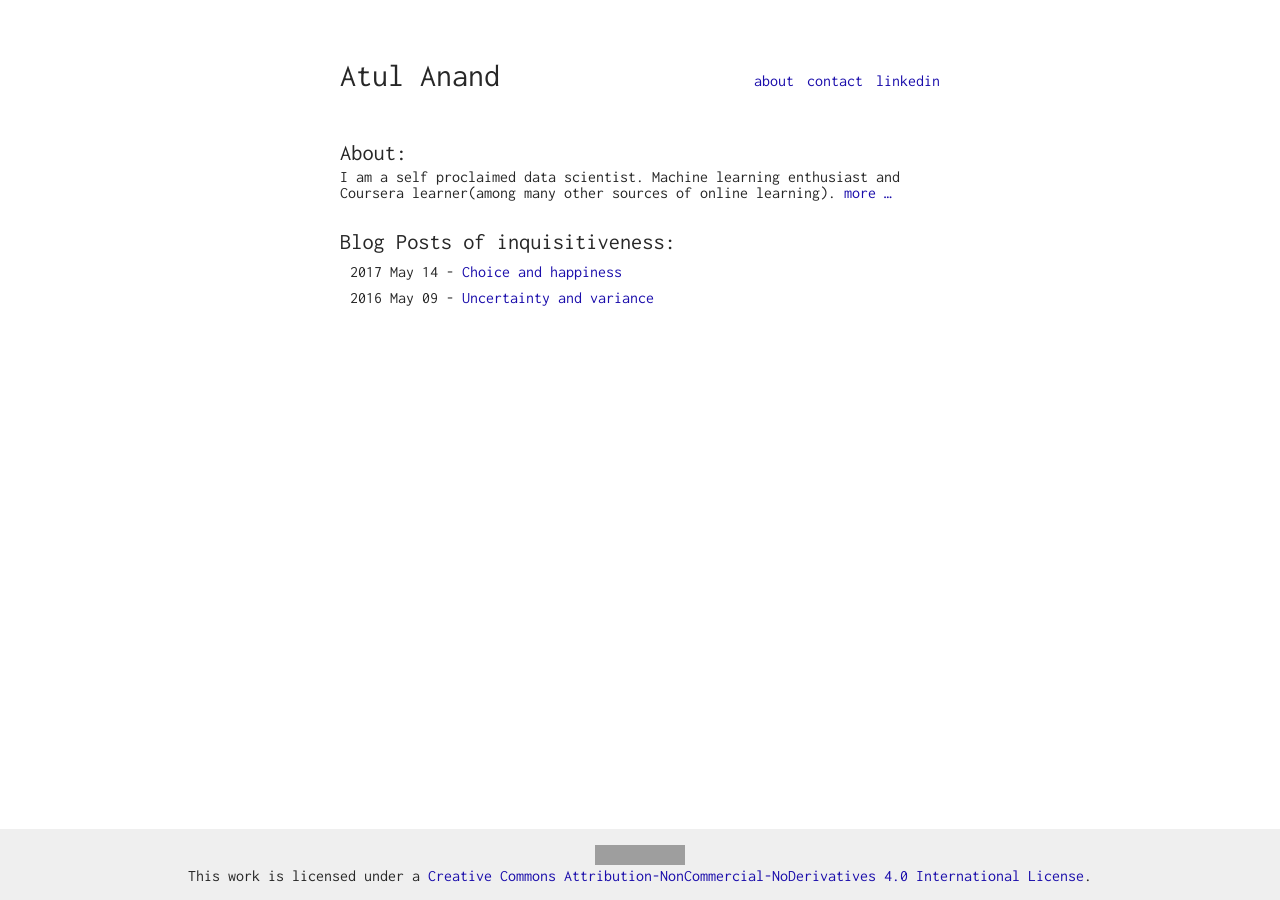
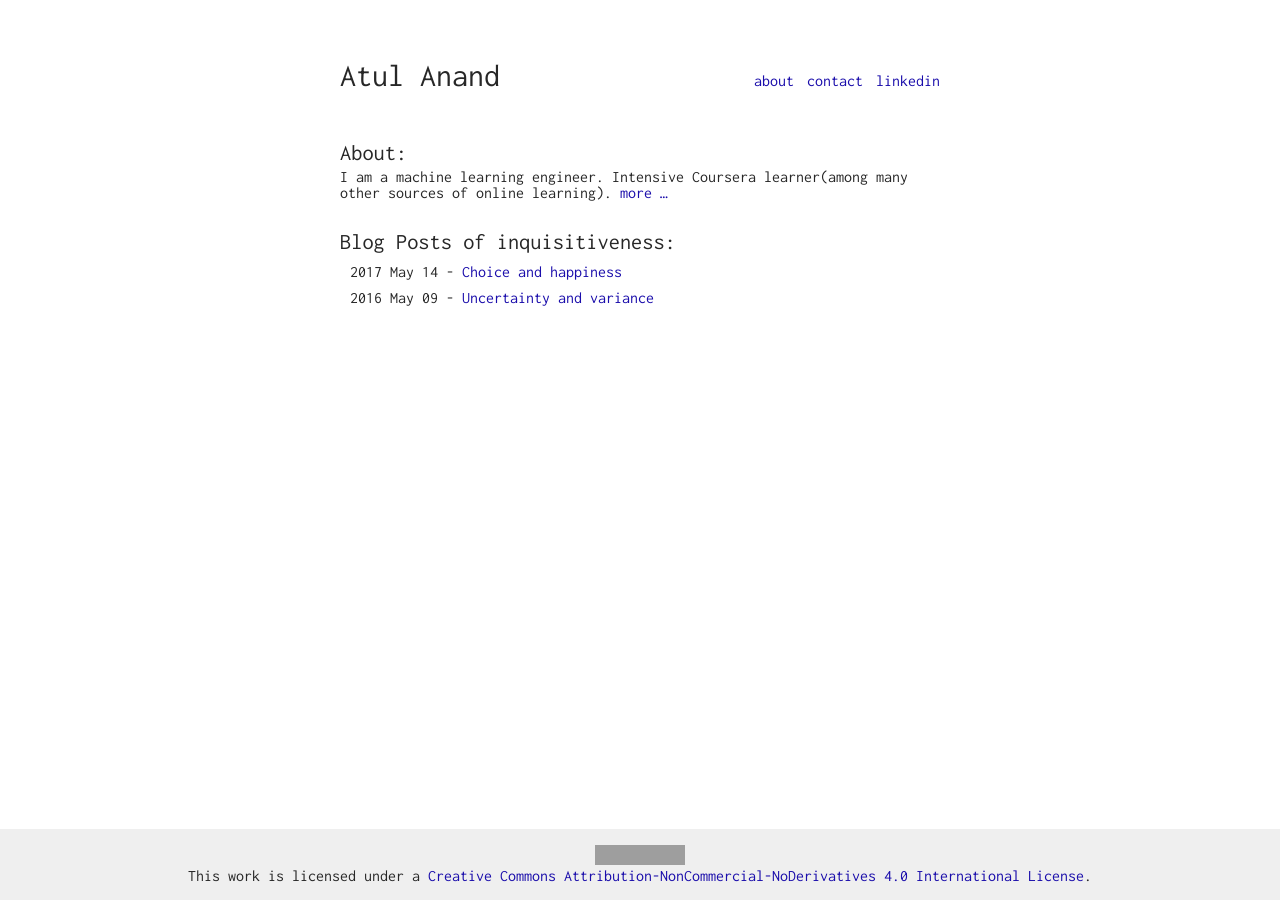
Before and after one commit to unosonu/unosonu.github.io, a Jekyll site: the page built from index.html, in a window 1280 px wide. Built offline with Jekyll 4.4.1, drawn with Linux system fonts in a browser that asks for light colours; grey boxes are pictures that could not be loaded.

Commit message:
Update frontcontent.md

```diff
--- a/_includes/frontcontent.md
+++ b/_includes/frontcontent.md
@@ -1,2 +1,2 @@
 
-## I am a self proclaimed data scientist. Machine learning enthusiast and Coursera learner(among many other sources of online learning). [more ...](me/)
+## I am a machine learning engineer. Intensive Coursera learner(among many other sources of online learning). [more ...](me/)
```
